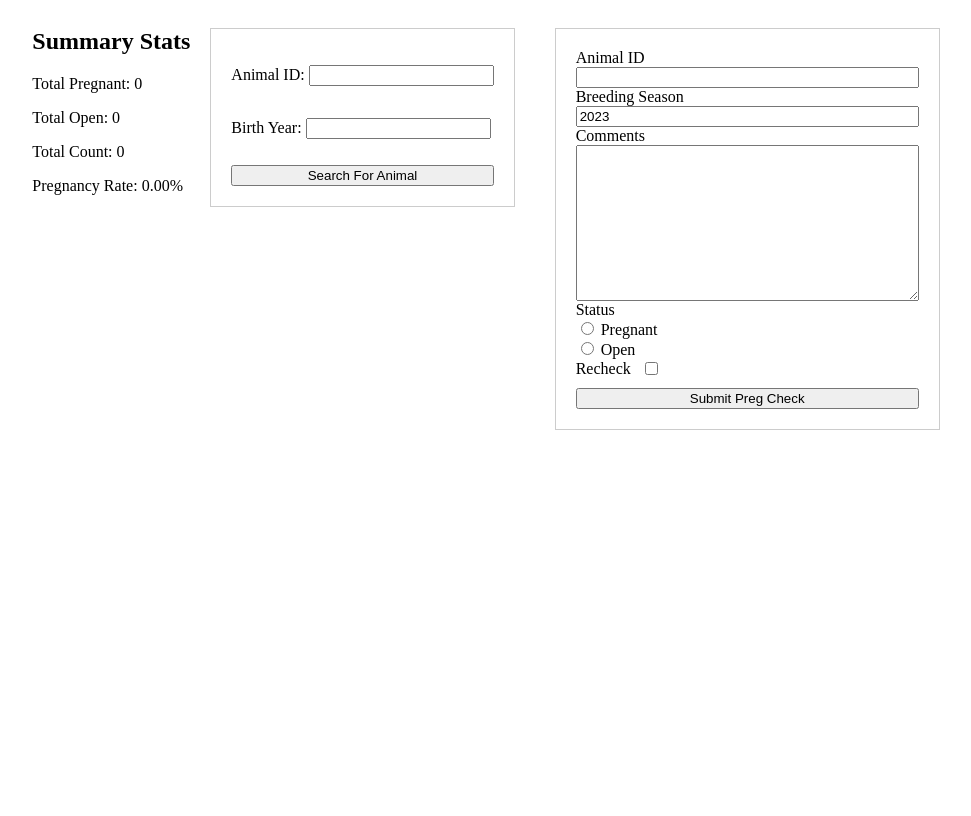
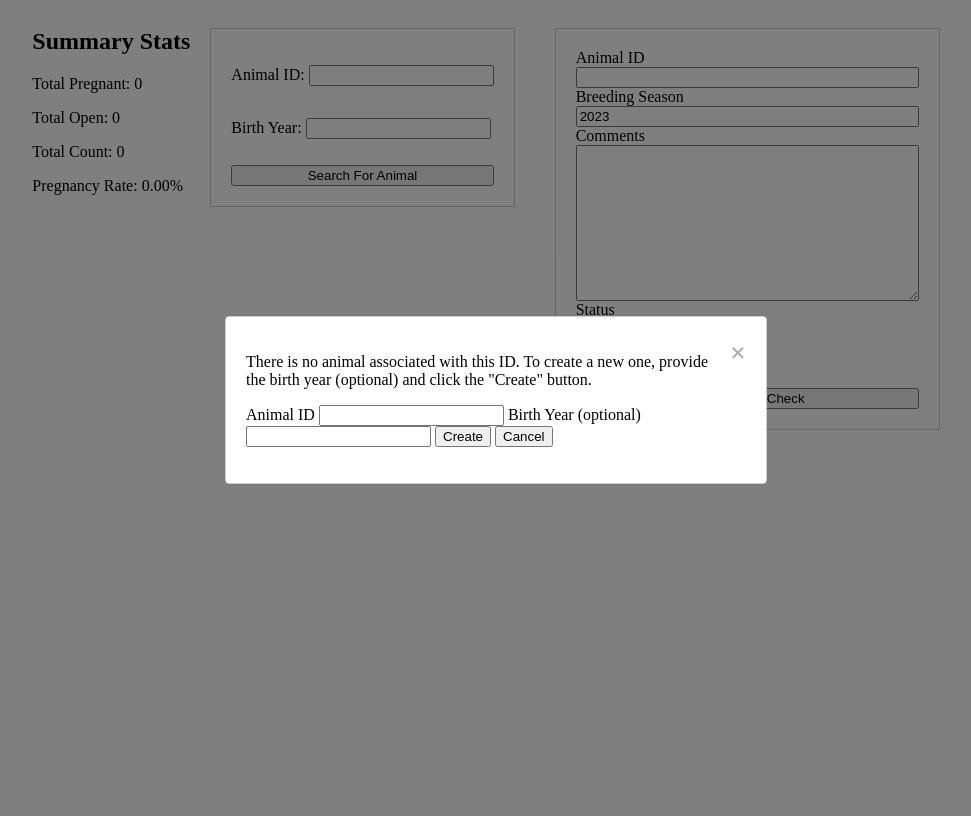
Before and after one commit to pwbryant/ranch-tools, a Django app: page /pregchecks/ in a window 1280 px wide. Shown: the whole page, without its empty margins (144-1115 px from the left). After the commit the page ends 484 px from the top, so only its background shows below. Run offline with Django 4.2, Linux system fonts and the light colour scheme; data that the repository does not hold is empty.

Commit message:
new animal modal can create new animal but the behavior is bad/clunky

```diff
--- a/ranch_tools/preg_check/forms.py
+++ b/ranch_tools/preg_check/forms.py
@@ -1,6 +1,6 @@
 from django import forms
 
-from .models import PregCheck
+from .models import Cow, PregCheck
 
 from pdb import set_trace as bp
 
@@ -29,3 +29,22 @@ class PregCheckForm(forms.ModelForm):
             'breeding_season': forms.TextInput(attrs={'pattern': '\d{4}', 'title': 'Please enter a four-digit year'}),
             'comments': forms.Textarea,
         }
+
+
+class CowForm(forms.ModelForm):
+    class Meta:
+        model = Cow
+        fields = ['animal_id', 'birth_year']
+
+    animal_id = forms.CharField(
+        label='Animal ID',
+        max_length=255,
+        required=True,
+        widget=forms.TextInput(attrs={'readonly': 'readonly'})
+    )
+    birth_year = forms.CharField(
+        label='Birth Year (optional)',
+        max_length=4,
+        required=False,
+        widget=forms.TextInput(attrs={'placeholder': 'YYYY'})
+    )
--- a/ranch_tools/preg_check/urls.py
+++ b/ranch_tools/preg_check/urls.py
@@ -1,9 +1,10 @@
 from django.urls import path
-from .views import PregCheckListView, PregCheckRecordNewAnimalView, PregCheckSummaryStatsView
+from .views import CowCreateView, PregCheckListView, PregCheckRecordNewAnimalView, PregCheckSummaryStatsView
 
 
 urlpatterns = [
     path('pregchecks/', PregCheckListView.as_view(), name='pregcheck-list'),
     path('pregchecks/create/', PregCheckRecordNewAnimalView.as_view(), name='pregcheck-create'),
     path('pregchecks/summary-stats/', PregCheckSummaryStatsView.as_view(), name='pregcheck-summary-stats'),
+    path('cows/create/', CowCreateView.as_view(), name='cow-create'),
 ]
--- a/ranch_tools/preg_check/views.py
+++ b/ranch_tools/preg_check/views.py
@@ -7,7 +7,7 @@ from django.views import View
 from django.views.generic import ListView, CreateView, FormView
 
 from .models import Cow, PregCheck
-from .forms import AnimalSearchForm, PregCheckForm
+from .forms import AnimalSearchForm, CowForm, PregCheckForm
 
 from pdb import set_trace as bp
 
@@ -99,7 +99,6 @@ class PregCheckRecordNewAnimalView(CreateView):
             return self.form_invalid(form)
 
 
-
 class PregCheckSummaryStatsView(View):
     def get(self, request, *args, **kwargs):
         # Calculate your summary stats here
@@ -120,3 +119,37 @@ class PregCheckSummaryStatsView(View):
 
         # Return the data as JSON response
         return JsonResponse(summary_stats)
+
+
+class CowCreateView(CreateView):
+    model = Cow
+    form_class = CowForm  # Replace with your actual form class
+# template_name = 'cow_create.html'  # Replace with your desired template
+
+# Override the success URL
+    def get_success_url(self):
+        return reverse('pregcheck-list')  # Redirect to the desired page after creating a Cow
+
+    # def form_valid(self, form):
+# # Process the form data and create a new Cow instance
+# # Here, you can also handle the optional birth_year field
+    #     animal_id = form.cleaned_data['animal_id']
+    #     birth_year = form.cleaned_data.get('birth_year')
+
+# # Create a new Cow instance
+    #     bp()
+    #     Cow.objects.create(animal_id=animal_id, birth_year=birth_year)
+
+    #     return super().form_valid(form)
+
+    # def post(self, request, *args, **kwargs):
+    #     """
+    #     Handle POST requests: instantiate a form instance with the passed
+    #     POST variables and then check if it's valid.
+    #     """
+    #     form = self.get_form()
+    #     bp()
+    #     if form.is_valid():
+    #         return self.form_valid(form)
+    #     else:
+    #         return self.form_invalid(form)
--- a/ranch_tools/templates/preg_check/pregcheck_list.html
+++ b/ranch_tools/templates/preg_check/pregcheck_list.html
@@ -90,14 +90,23 @@
 </div>
 
 <!-- Add this modal at the end of the template -->
-<div id="new-animal-modal" class="modal">
+<div id="no-animal-modal" class="modal">
   <div class="modal-content">
     <span class="close">&times;</span>
-    <p id="modal-message"></p>
-    <button id="record-pregcheck">Record Preg Check For New Animal</button>
-    <button id="cancel">Cancel</button>
+    <p>There is no animal associated with this ID. To create a new one, provide the birth year (optional) and click the "Create" button.</p>
+	<form id="create-animal-form" action="{% url 'cow-create' %}" method="post">
+	  {% csrf_token %}
+	  <label for="new_animal_id">Animal ID</label>
+	  <input type="text" id="new_animal_id" name="animal_id" value="{{ animal_id }}" readonly required>
+	  <label for="new_birth_year">Birth Year (optional)</label>
+	  <input type="text" id="new_birth_year" name="birth_year">
+	  <button id="create-animal-btn" type="submit">Create</button>
+	  <button id="cancel-create-btn" type="button">Cancel</button>
+	</form>
   </div>
 </div>
+
+
 
 <script>
     // Function to calculate and display summary stats
@@ -123,7 +132,6 @@
 	}
   document.addEventListener('DOMContentLoaded', function() {
     var form = document.getElementById('pregcheck-form');
-    var searchForm = document.getElementById('search-form');
     var messageContainer = document.getElementById('message-container');
     var modal = document.getElementById('message-modal');
     var continueBtn = document.getElementById('continue-btn');
@@ -132,6 +140,7 @@
     form.addEventListener('submit', function(event) {
       event.preventDefault(); // Prevent normal form submission
       var formData = new FormData(form);
+        console.log('submit', formData);
 
       var xhr = new XMLHttpRequest();
       xhr.open(form.method, form.action, true);
@@ -205,51 +214,76 @@
 
     // Initially hide the modal
     modal.style.display = 'none';
-  });
-  // Update summary stats
-  updateStats();
-</script>
+
+    // Update summary stats
+    updateStats();
 
 
-<script>
-  document.addEventListener('DOMContentLoaded', function() {
-    // ...
+  // New animal creation ---------------------------------------
+  var noAnimalModal = document.getElementById('no-animal-modal');
+  var createAnimalForm = document.getElementById('create-animal-form');
+  var createAnimalBtn = document.getElementById('create-animal-btn');
+  var cancelCreateBtn = document.getElementById('cancel-create-btn');
 
-    var animalExists = "{{ animal_exists }}";
-    console.log('above animal exists cond check');
+  // Function to open the no-animal modal
+  function openNoAnimalModal(animalId) {
+    noAnimalModal.style.display = 'block';
+    document.getElementById('new_animal_id').value = animalId;
+  }
 
-    if (animalExists === "False") {
-      console.log('animal exists False');
+  // Function to close the no-animal modal
+  function closeNoAnimalModal() {
+    noAnimalModal.style.display = 'none';
+  }
 
-      modal.style.display = 'block';
-      document.getElementById('modal-message').textContent = 'Animal does not exist.';
-      document.getElementById('record-pregcheck').addEventListener('click', function() {
-        var animalIdInput = document.getElementById('id_pregcheck_animal_id');
-        animalIdInput.value = formData.get('pregcheck_animal_id');
-        animalIdInput.style.display = 'block';
+  var animalExists = "{{ animal_exists }}";
+  if(animalExists === "False") {
+      openNoAnimalModal(document.getElementById('id_search_animal_id').value);
+  } else {
+      closeNoAnimalModal();
+  }
+  // Handle clicks on the "Create" button
+  createAnimalBtn.addEventListener('click', function() {
+    var newAnimalId = document.getElementById('new_animal_id').value;
+    var newBirthYear = document.getElementById('new_birth_year').value;
+    var csrfToken = document.querySelector('[name=csrfmiddlewaretoken]').value;
 
-        var birthYearInput = document.createElement('input');
-        birthYearInput.type = 'text';
-        birthYearInput.name = 'birth_year';
-        birthYearInput.placeholder = 'Enter Birth Year';
-        form.appendChild(birthYearInput);
+    // Make a POST request to create the new animal
+    var xhr = new XMLHttpRequest();
+    xhr.open('POST', '{% url "cow-create" %}', true);
+    xhr.setRequestHeader('X-Requested-With', 'XMLHttpRequest');
+    xhr.setRequestHeader('Content-Type', 'application/x-www-form-urlencoded');
+    xhr.setRequestHeader('X-CSRFToken', csrfToken);
+    xhr.onload = function() {
+      if (xhr.status === 200) {
+        // Display a success message if needed
+        console.log('Animal created successfully');
 
-        modal.style.display = 'none';
-      });
+        // Close the modal
+        closeNoAnimalModal();
 
-      document.getElementById('cancel').addEventListener('click', function() {
-        var searchAnimalIdInput = document.getElementById('id_search_animal_id');
-        searchAnimalIdInput.value = '';
-        modal.style.display = 'none';
-      });
-    }
+        // Trigger a search with the newly created animal_id
+        document.getElementById('id_search_animal_id').value = newAnimalId;
+        document.getElementById('search-form').submit();
+      } else {
+        // Display an error message if something went wrong
+        console.error('Error creating animal:', xhr.responseText);
+      }
+    };
+    xhr.onerror = function() {
+      // Display an error message if the request fails
+      console.error('Error creating animal: Request failed');
+    };
+    var formData = new FormData();
+    formData.append('pregcheck_animal_id', newAnimalId);
+    formData.append('birth_year', newBirthYear);
+    xhr.send(formData);
+  });
 
-    // ...
+  // Handle clicks on the "Cancel" button
+  cancelCreateBtn.addEventListener('click', function() {
+    closeNoAnimalModal();
+  });
+
   });
 </script>
-
-<script>
-document.addEventListener('DOMContentLoaded', function() {
-});
-
-</script>
```
